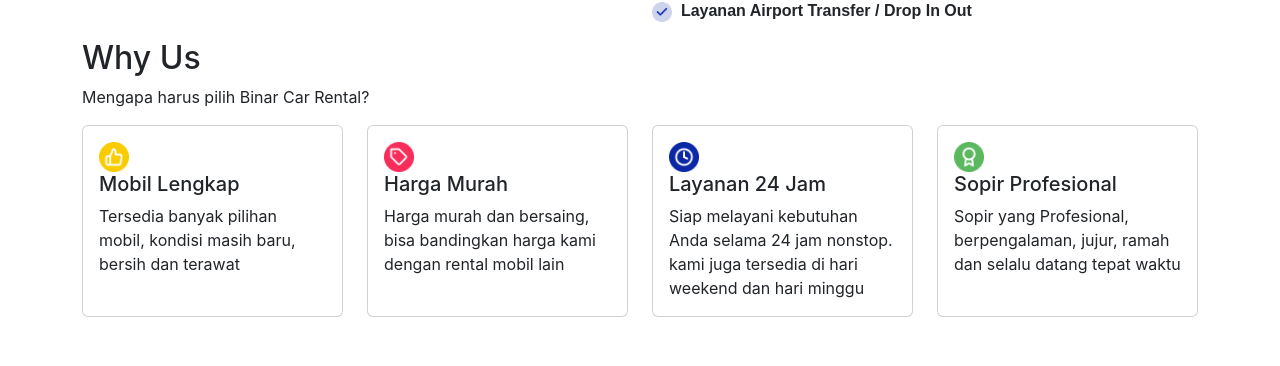
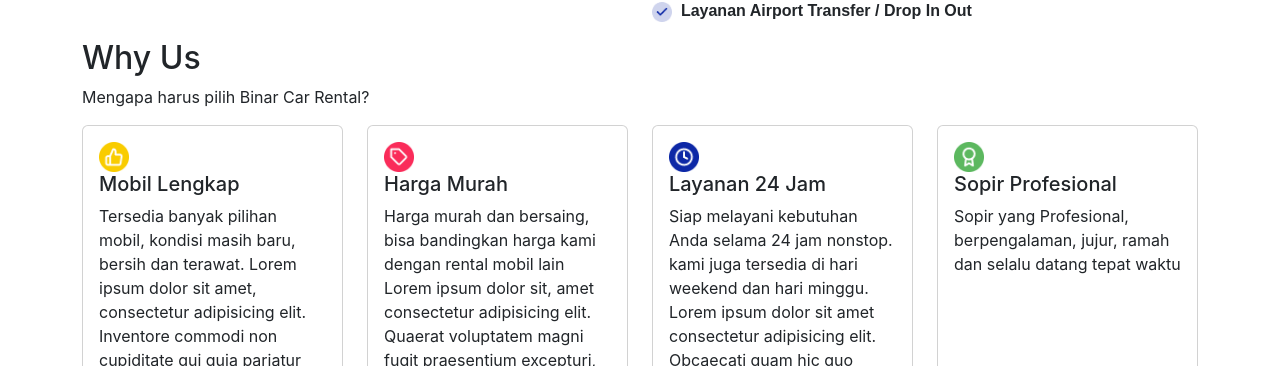
Before and after one commit to mulia007/gold_challenge, a React (Create React App) app: page / in a window 1280 px wide. Shown: the part 939-1305 px from the top of the page. Built offline with nearby package versions, Linux system fonts and the light colour scheme.

Commit message:
Update WhyUs.jsx

```diff
--- a/src/components/WhyUs.jsx
+++ b/src/components/WhyUs.jsx
@@ -14,7 +14,10 @@
               <div className="card-body">
                 <img src="img/thumb.png" width={30} height={30} />
                 <h5 className="card-title">Mobil Lengkap</h5>
-                Tersedia banyak pilihan mobil, kondisi masih baru, bersih dan terawat
+                Tersedia banyak pilihan mobil, kondisi masih baru, bersih dan terawat. Lorem ipsum
+                dolor sit amet, consectetur adipisicing elit. Inventore commodi non cupiditate qui
+                quia pariatur quos rem totam eveniet, recusandae quam sint nam voluptatum excepturi
+                ea ut, autem laudantium vel.
               </div>
             </div>
           </div>
@@ -23,7 +26,10 @@
               <div className="card-body">
                 <img src="img/tag.png" width={30} height={30} />
                 <h5 className="card-title">Harga Murah</h5>
-                Harga murah dan bersaing, bisa bandingkan harga kami dengan rental mobil lain
+                Harga murah dan bersaing, bisa bandingkan harga kami dengan rental mobil lain Lorem
+                ipsum dolor sit, amet consectetur adipisicing elit. Quaerat voluptatem magni fugit
+                praesentium excepturi, impedit libero minima delectus est ut aliquam. Quasi fugiat,
+                magni minima nisi dolorem debitis molestias! Itaque!
               </div>
             </div>
           </div>
@@ -33,7 +39,25 @@
                 <img src="img/clock.png" width={30} height={30} />
                 <h5 className="card-title">Layanan 24 Jam</h5>
                 Siap melayani kebutuhan Anda selama 24 jam nonstop. kami juga tersedia di hari
-                weekend dan hari minggu
+                weekend dan hari minggu. Lorem ipsum dolor sit amet consectetur adipisicing elit.
+                Obcaecati quam hic quo inventore nostrum, dignissimos atque, quos assumenda eaque
+                fugiat doloremque cupiditate modi quis voluptatem accusantium doloribus voluptas,
+                laboriosam ullam. Architecto, recusandae aut ratione ab non, omnis quia saepe
+                tempore adipisci assumenda expedita enim sint atque possimus inventore modi nemo
+                dolor, consectetur quasi exercitationem? Eius veniam, ipsa repellendus sequi facilis
+                ratione quo dolorum sapiente nobis tempore repellat nulla rem, et, optio maiores hic
+                reiciendis molestias eveniet sint? Repudiandae at provident officiis quia
+                voluptatum, possimus a rerum incidunt porro corrupti, quibusdam doloremque iste
+                ratione quisquam dolor sunt obcaecati numquam, modi unde consectetur reprehenderit.
+                Quam dignissimos eos hic quisquam. Officia aperiam, adipisci nulla, maxime veritatis
+                at ad porro, modi numquam ea odit ipsa soluta quaerat nisi distinctio repellat neque
+                culpa quis! Quasi enim inventore assumenda veritatis vitae cum fugiat quaerat? Odit
+                cumque sunt natus voluptas, eaque veritatis impedit eos labore sed dignissimos in
+                recusandae officia iusto nihil explicabo ipsa harum soluta asperiores eveniet
+                incidunt? Odio voluptate aut earum ullam illum, velit reprehenderit itaque labore
+                perspiciatis ab id molestias sit reiciendis veritatis impedit assumenda obcaecati
+                consectetur! Vel dolore, perferendis hic laudantium commodi quidem iusto optio earum
+                eveniet est minus. Facere ad nemo beatae.
               </div>
             </div>
           </div>
```
